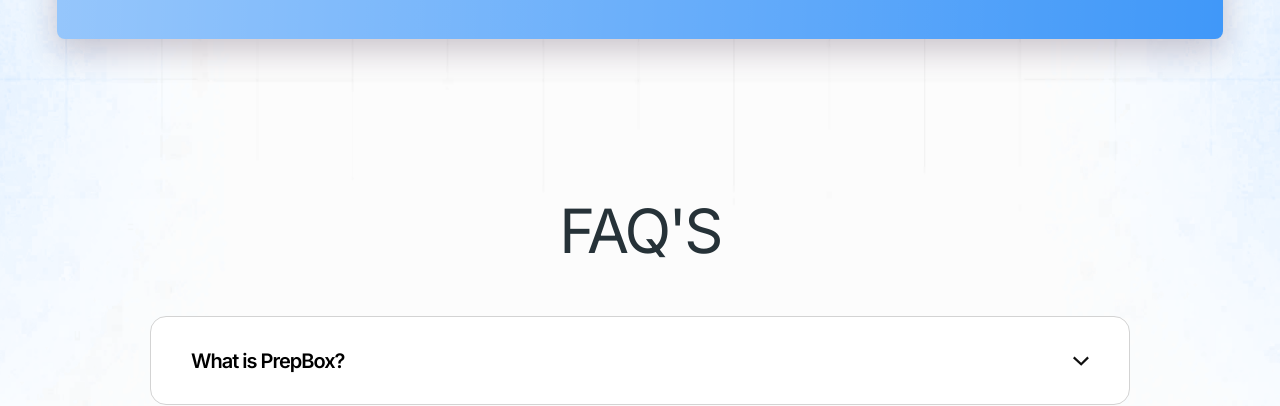
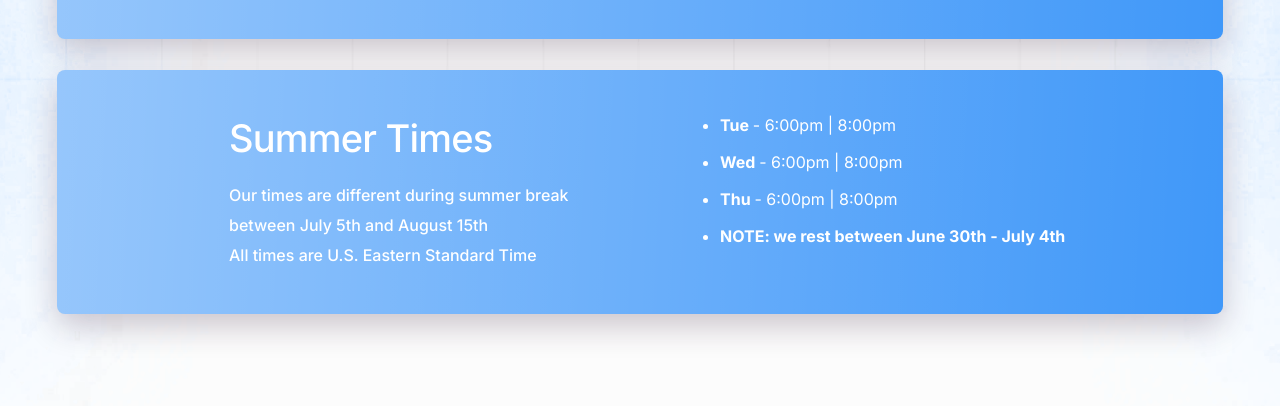
Before and after one commit to kwons90/prepanywhere_marketing_v2, a React (Create React App) app: page / in a window 1280 px wide. Shown: the part 7447-7853 px from the top of the page. Built offline with nearby package versions, Linux system fonts and the light colour scheme.

Commit message:
summer times added

```diff
--- a/src/components/cards/session-card.jsx
+++ b/src/components/cards/session-card.jsx
@@ -2,6 +2,7 @@
 
 const SessionCard = () => {
     return (
+        <div>
             <div className={classes.card}>
                 <div className={classes['card__description']}>
                     <div className={classes['card__description-content']}>
@@ -30,6 +31,33 @@
                     </ul>
                 </div>
             </div>
+            <br/>
+            <div className={classes.card}>
+            <div className={classes['card__description']}>
+                <div className={classes['card__description-content']}>
+                    <h3>Summer Times</h3>
+                    <p>Our times are different during summer break between July 5th and August 15th</p>
+                    <p>All times are U.S. Eastern Standard Time</p>
+                </div>
+            </div>
+            <div className={classes['card__week']}>
+                <ul className={classes['card__week-list']}>
+                    <li>
+                        Tue <span> - 6:00pm | 8:00pm </span>
+                    </li>
+                    <li>
+                        Wed <span> - 6:00pm | 8:00pm </span>
+                    </li>
+                    <li>
+                        Thu <span> - 6:00pm | 8:00pm </span>
+                    </li>
+                    <li>
+                        NOTE: we rest between June 30th  - July 4th
+                    </li>
+                </ul>
+            </div>
+        </div>
+    </div>
     );
 };
 
```
Lines whose indentation alone changed are shown as unchanged.
